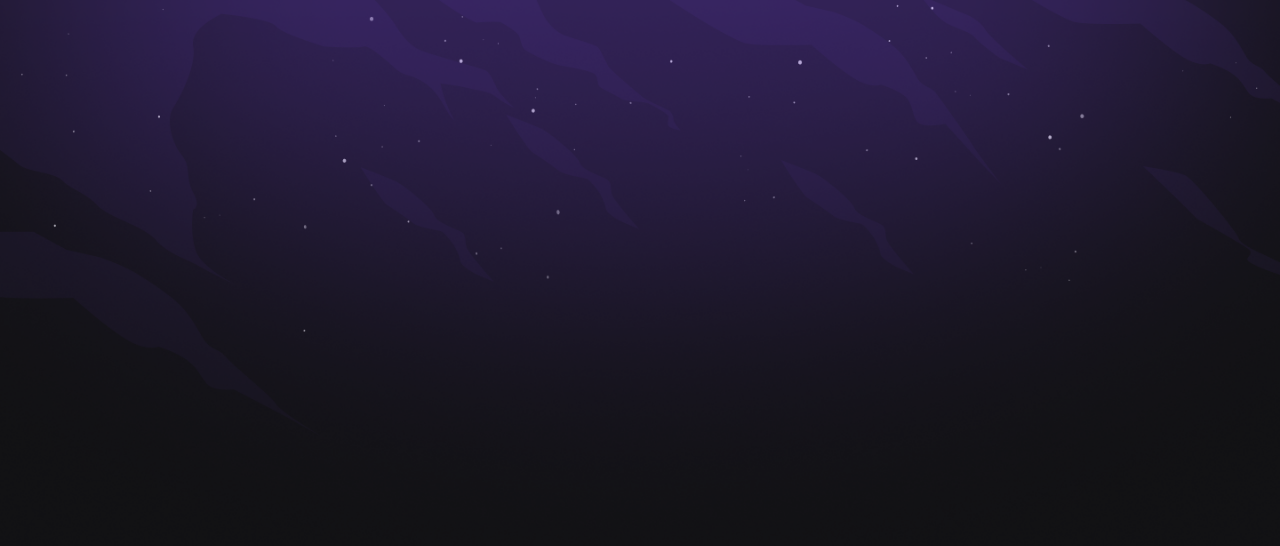
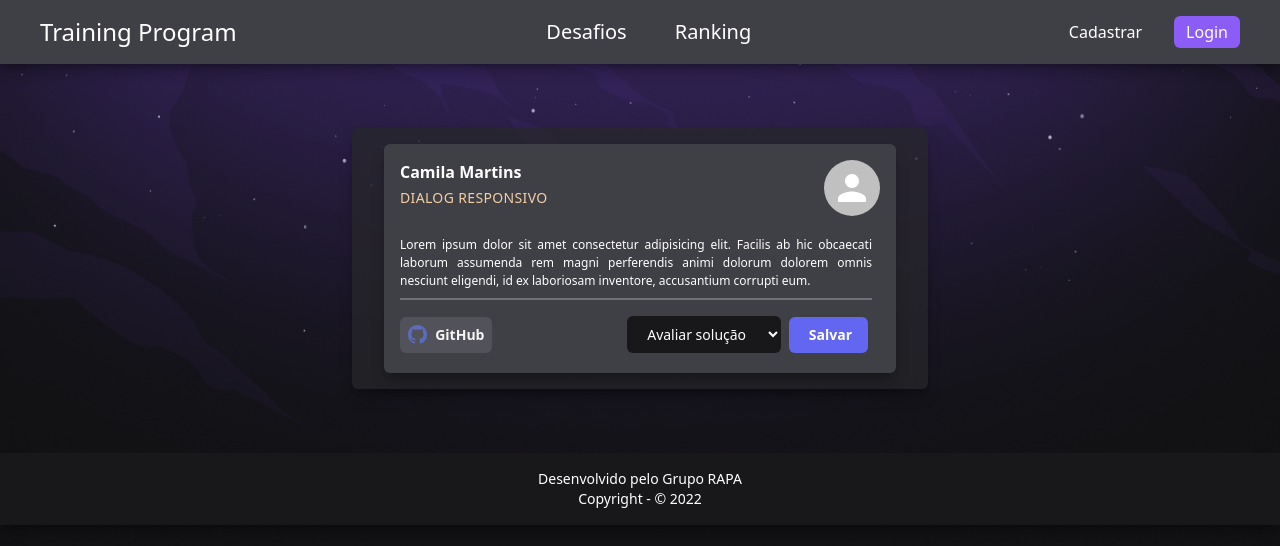
Before and after one commit to PaulaCCarvalho/Training-Program, a React (Vite) app in the folder Frontend/: page /aprovar-solucoes in a window 1280 px wide. Shown: the top 546 px of the page. Built offline with nearby package versions, Linux system fonts and the light colour scheme.

Commit message:
Add  aprova solução

```diff
--- a/Frontend/src/components/CardPerfil.tsx
+++ b/Frontend/src/components/CardPerfil.tsx
@@ -8,10 +8,11 @@ import { initValuesSolucao } from "../api/modules/SolucaoDesafio";
 import axios from "axios";
 
 
-export function CardPerfil({ data, handleLiked }: { data: any, handleLiked: Function }) {
+export function CardPerfil({ data, handleLiked, myPerfil }: { data: any, handleLiked: Function, myPerfil: boolean }) {
     const [tags, setTags] = useState([])
     const [tema, setTema] = useState('')
     const [capa, setCapa] = useState('')
+
 
     useEffect(() => {
 
@@ -47,6 +48,25 @@ export function CardPerfil({ data, handleLiked }: { data: any, handleLiked: Func
         }))
     }
 
+    console.log(data)
+
+    const handleNota = (nota: number) => {
+
+        switch (nota){
+
+            case 0:
+                return ['Solução errada', 'bg-red-500'];
+            case 1:
+                return ['Solução parcial','bg-orange-500'];
+            case 2:
+                return ['Solução correta','bg-lime-600' ];
+            default:
+                return ['Não avaliado','bg-indigo-500'];
+        }
+    }
+
+    const [nota, corNota] = handleNota(data.nota);
+
     return (
         <div className="my-4 flex flex-row w-auto bg-zinc-700 text-white rounded-md shadow-md shadow-black/25  overflow-hidden"  >
             <div className="flex">
@@ -68,12 +88,12 @@ export function CardPerfil({ data, handleLiked }: { data: any, handleLiked: Func
                             <p className="text-orange-200/95" >Solução</p>
                         </div>
                         <div className="flex flex-row h-[50%]">
-                            <div className="flex text-center p-1 mx-1 bg-indigo-500 w rounded-md items-center">
-                                <p className="font-black text-[0.75rem] text-neutral-100 ">Parcialmente Solucionado</p>
+                            <div className={`flex text-center p-1 mx-1  w rounded-md items-center ${corNota}`}>
+                                <p className="font-black text-[0.75rem] text-neutral-100 ">{nota}</p>
                             </div>
 
                             <div className="self-start">
-                                <MoreOptions />
+                                {myPerfil && <MoreOptions/>}
                             </div>
                         </div>
                     </div>
--- a/Frontend/src/screens/AprovarSolucoes.tsx
+++ b/Frontend/src/screens/AprovarSolucoes.tsx
@@ -1,8 +1,79 @@
+
+import { Avatar } from '@mui/material'
+import { Trash } from 'phosphor-react'
 import React from 'react'
+import Footer from '../components/Footer'
+import { Menu } from '../components/Menu'
 
-export function AprovarSolucoes(){
+export function AprovarSolucoes() {
     return (
         <>
+            <Menu />
+            <div className='flex '>
+                <div className='bg-zinc-800/70 mx-auto w-[45vw] m-16 p-4 rounded-md shadow-lg flex flex-col gap-3 shadow-black/25'>
+                    <section className='flex mx-auto flex-col items-center  '>
+                        <div className=" flex px-2 flex-row w-[40vw] bg-zinc-700 text-white rounded-md shadow-lg shadow-black/25 overflow-hidden">
+                            <div className="flex w-full">
+
+                                <div className="flex-col p-2 w-[40vw]">
+
+                                    <div className='flex justify-between py-2'>
+                                        <div className="flex flex-col">
+                                            <p className="text-white font-black text-md ">Camila Martins</p>
+                                            <a href="https://google.com" className="uppercase tracking-wide text-sm text-orange-200/95 font-medium my-1">Dialog Responsivo</a>
+                                        </div>
+
+                                        <Avatar alt={'Carla Martins'} src='' sx={{ width: '7vh', height: '7vh', bgcolor: '#C0C0C0' }} />
+
+                                    </div>
+
+                                    <div>
+
+                                        <p className="my-1 text-[0.75rem] font-light text-justify mr-2 border-b-2 border-zinc-500 py-2">Lorem ipsum dolor sit amet consectetur adipisicing elit. Facilis ab hic obcaecati laborum assumenda rem magni
+                                            perferendis animi dolorum dolorem omnis nesciunt eligendi, id ex laboriosam inventore, accusantium corrupti eum.</p>
+                                    </div>
+
+                                    <div className="flex gap-2 items-center justify-between">
+                                        <button className="flex gap-2 items-center bg-zinc-600 hover:bg-indigo-500/20 p-2 rounded-md" title="Link da Solução">
+                                            <img src="../../github.svg" alt="logo github" className="w-[1.5vw]" />
+                                            <p className="font-black text-sm text-neutral-100">GitHub</p>
+                                        </button>
+
+
+                                        <div className='bg-zinc-700 rounded-b-md p-2 flex items-center justify-end text-white  '>
+                                            <div className='m-1'>
+                                                <select name="avaliar" id="avaliar" defaultValue={''} className='bg-zinc-900 py-2 px-4 rounded-md text-sm  w-[12vw] placeholder:text-zinc-400  placeholder:px'>
+                                                    <option value='' disabled>Avaliar solução</option>
+                                                    <option value="0">Solução errada</option>
+                                                    <option value="1">Solução parcial</option>
+                                                    <option value="2">Solução correta</option>
+                                                </select>
+                                            </div>
+
+                                            <div className='flex m-1 justify-center items-center'>
+                                                <button className='py-2 px-4 bg-indigo-500 rounded-md items-center gap-2 flex justify-center'>
+                                                    <p className='pl-1 font-black text-center text-sm'>Salvar</p>
+                                                </button>
+                                            </div>
+                                        </div>
+
+                                    </div>
+
+                                </div>
+                            </div>
+                        </div>
+
+
+                    </section>
+
+
+                </div>
+
+            </div>
+
+
+
+            <Footer />
         </>
     )
 }
--- a/Frontend/src/screens/Desafio.tsx
+++ b/Frontend/src/screens/Desafio.tsx
@@ -115,6 +115,22 @@ export function Desafio() {
             return <MoreOptions />
     }
 
+    const handleNota = (nota: number) => {
+
+        switch (nota){
+
+            case 0:
+                return ['Solução errada', 'bg-red-500'];
+            case 1:
+                return ['Solução parcial','bg-orange-500'];
+            case 2:
+                return ['Solução correta','bg-lime-600' ];
+            default:
+                return ['Não avaliado','bg-indigo-500'];
+        }
+    }
+
+
     return (
         <>
             <Menu />
@@ -161,6 +177,7 @@ export function Desafio() {
 
                 {
                     solucoes?.map((solucao: any) => {
+                        const [nota, corNota] = handleNota(solucao.nota);
                         return (
                             <div key={solucao.id} className="m-4 p-2 flex flex-col w-full bg-zinc-700 text-white rounded-md shadow-md shadow-black/25 h-auto ">
 
@@ -200,8 +217,9 @@ export function Desafio() {
                                         <ChatCircle size={20} className="text-indigo-300" />
                                     </Link>
 
-                                    <div className="absolute bottom-1 right-2 flex ml-3 p-2 bg-indigo-500 rounded-md items-center">
-                                        <p className="font-black text-[0.75rem] text-neutral-100">Parcialmente Solucionado</p>
+
+                                    <div className={`absolute bottom-1 right-2 flex ml-3 p-2 bg-indigo-500 rounded-md items-center ${corNota}`}>
+                                        <p className="font-black text-[0.75rem] text-neutral-100">{nota}</p>
                                     </div>
 
                                 </div>
--- a/Frontend/src/screens/Perfil.tsx
+++ b/Frontend/src/screens/Perfil.tsx
@@ -5,7 +5,7 @@ import { useFormik } from "formik";
 import { Link, Trash } from "phosphor-react";
 import { useEffect, useState } from "react";
 import { Navigate, useNavigate, useParams } from "react-router-dom";
-import { CardPerfil } from "../components/CardPerfil";
+import { CardPerfil, MoreOptions } from "../components/CardPerfil";
 import DialogAddLink from "../components/DialogAddLink";
 import DialogEditPerfil from "../components/DialogEditPerfil";
 import Footer from "../components/Footer";
@@ -87,8 +87,9 @@ export default function Perfil() {
 
         async function getSolutions() {
             try {
-                const response = await axios.get(`http://localhost:3333/api/${idParam.id}/solucao`)
+                const response = await axios.get(`http://localhost:3333/api/${idParam.id}/solucao?id=${localStorage.getItem('id')}`)
                 const solutions = [...response.data.solutions]
+                console.log('Resposta: ', response.data.solutions)
                 setCardsSolucoes(solutions)
 
             } catch (error) {
@@ -98,6 +99,7 @@ export default function Perfil() {
         getSolutions()
 
     }, [isMembro, change])
+
 
 
 
@@ -291,13 +293,16 @@ export default function Perfil() {
                     <section className="relative bg-zinc-700/25 rounded-md h-full flex flex-col items-center">
                         <p className="text-3xl text-center font-black p-3">Desafios solucionados</p>
                         <>
-                            {cardsSolucoes.map((solucao: any) => {
+                            {cardsSolucoes.length !== 0 &&
+                             cardsSolucoes.map((solucao: any) => {
                                 return (
                                     <div key={solucao.id} className="h-[85%] mx-4">
-                                        <CardPerfil handleLiked={handleLiked} data={solucao} />
+                                        <CardPerfil myPerfil={myPerfil} handleLiked={handleLiked} data={solucao} />
                                     </div>
                                 )
-                            })}
+                            })
+
+                            }
 
                             </>
                         <div className="p-5 self-center">
```
Also changed, not shown: 2 other files (tests, documents, lock files or other folders).
